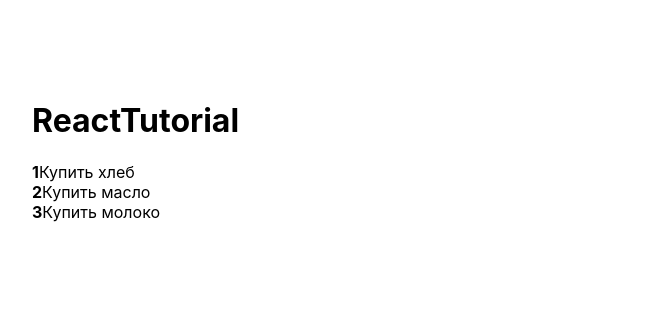
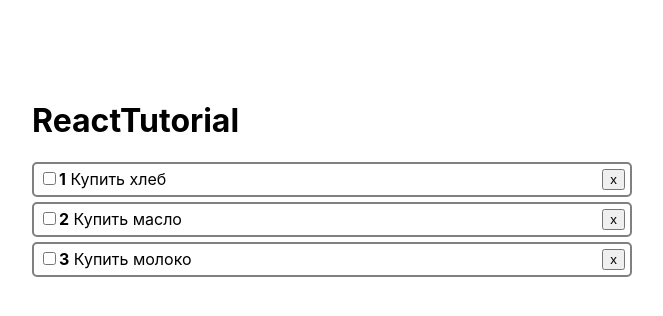
Before and after one commit to ShulV/sber-practice-probe-react, a React (Create React App) app in the folder first-app/: page / in a window 1280 px wide. Shown: the top 316 px of the page, without its empty margins (308-971 px from the left). Built offline with nearby package versions, Linux system fonts and the light colour scheme.

Commit message:
события

```diff
--- a/first-app/package.json
+++ b/first-app/package.json
@@ -6,6 +6,7 @@
     "@testing-library/jest-dom": "^5.16.4",
     "@testing-library/react": "^13.3.0",
     "@testing-library/user-event": "^13.5.0",
+    "prop-types": "^15.8.1",
     "react": "^18.2.0",
     "react-dom": "^18.2.0",
     "react-scripts": "5.0.1",
--- a/first-app/public/index.html
+++ b/first-app/public/index.html
@@ -9,7 +9,7 @@
       name="description"
       content="Web site created using create-react-app"
     />
-    <link rel="apple-touch-icon" href="%PUBLIC_URL%/logo192.png" />
+    <!-- <link rel="apple-touch-icon" href="%PUBLIC_URL%/logo192.png" /> -->
     <!--
       manifest.json provides metadata used when your web app is installed on a
       user's mobile device or desktop. See https://developers.google.com/web/fundamentals/web-app-manifest/
--- a/first-app/src/App.js
+++ b/first-app/src/App.js
@@ -1,4 +1,8 @@
 import TodoList from "./Todo/TodoList";
+
+function toggleTodo(id) {
+  console.log('toggle todo', id)
+}
 
 function App() {
   const todos=[
@@ -10,7 +14,7 @@ function App() {
   return (
     <div className='wrapper'>
       <h1>ReactTutorial</h1>
-      <TodoList todos={todos}/>
+      <TodoList todos={todos} onToggle={toggleTodo}/>
     </div>
   );
 }
--- a/first-app/src/Todo/TodoItem.js
+++ b/first-app/src/Todo/TodoItem.js
@@ -1,11 +1,31 @@
 const styles = {
+    li: {
+        display: 'flex',
+        justifyContent: 'space-between',
+        alignItems: 'center',
+        border: '2px solid gray',
+        borderRadius: '5px',
+        padding: '5px',
+        marginBottom: '5px',
+    },
+    btn: {
 
+    }
 }
 
-export default function TodoItem({ todo, index }) {
+export default function TodoItem({ todo, index, onChange}) {
     return (
-        <li>
-            <strong>{ index + 1}</strong>
-            { todo.title }</li>
+        <li style={styles.li}>
+            <span>
+                <input
+                type='checkbox'
+                onChange={()=>onChange(todo.id)}
+                />
+                <strong>{ index + 1}</strong>
+                &nbsp;
+                { todo.title }
+            </span>
+            <button>x</button>
+        </li>
     );
   }
--- a/first-app/src/Todo/TodoList.js
+++ b/first-app/src/Todo/TodoList.js
@@ -1,19 +1,21 @@
-import TodoItem from "./TodoItem"
+import TodoItem from './TodoItem'
 
 const styles = {
     ul: {
-        listStyle: "none",
+        listStyle: 'none',
         margin: 0,
         padding: 0
     }
 }
 
-export default function TodoList(props) {
+function TodoList(props) {
     return (
       <ul style={styles.ul}>
           { props.todos.map((todo, index) => {
-               return <TodoItem todo={todo} index={index} key={todo.id}/>
+               return <TodoItem todo={todo} index={index} onChange={props.onToggle} key={todo.id}/>
           })}
       </ul>
     );
   }
+
+export default TodoList
```
Also changed, not shown: first-app/public/manifest.json, 1 other file (tests, documents, lock files or other folders).
